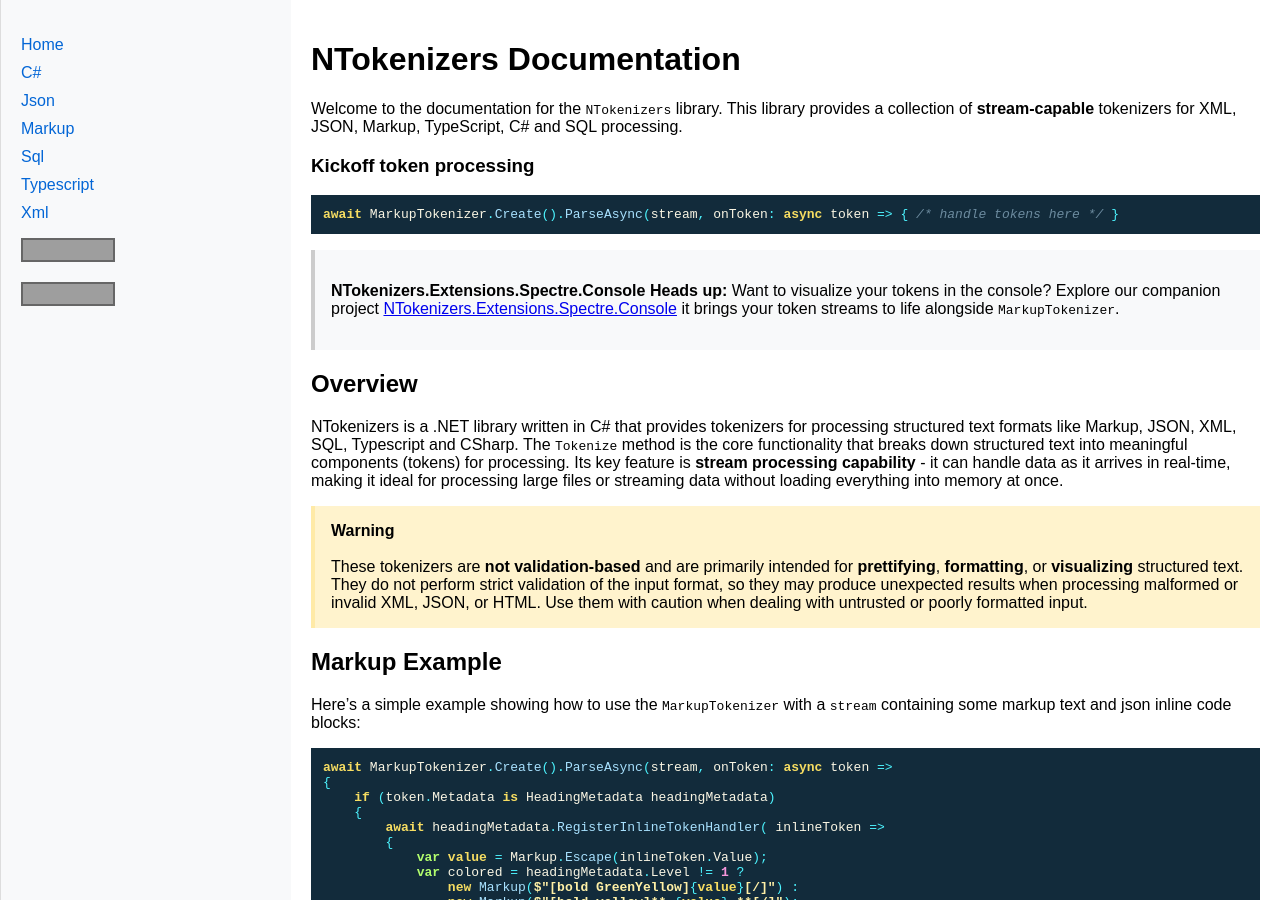
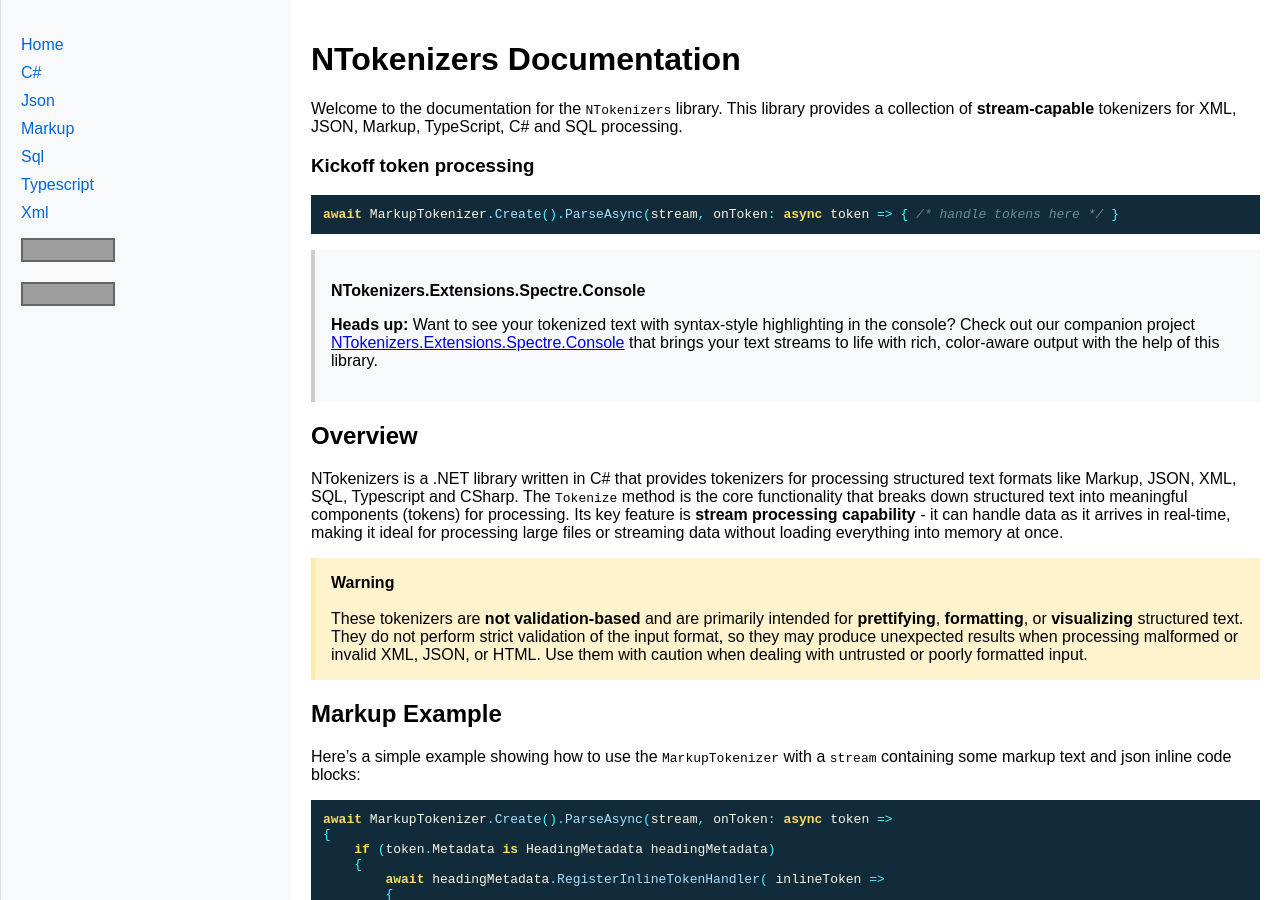
Before and after one commit to crwsolutions/ntokenizers, a Jekyll site: the page built from docs/index.md, in a window 1280 px wide and 900 px high. Built offline with Jekyll 4.4.1, drawn with Linux system fonts in a browser that asks for light colours; grey boxes are pictures that could not be loaded.

Commit message:
index.md: rephrase Heads up

````diff
--- a/docs/index.md
+++ b/docs/index.md
@@ -14,7 +14,8 @@ await MarkupTokenizer.Create().ParseAsync(stream, onToken: async token => { /* h
 ```
 
 > **NTokenizers.Extensions.Spectre.Console**
-> **Heads up:** Want to visualize your tokens in the console? Explore our companion project [NTokenizers.Extensions.Spectre.Console](https://crwsolutions.github.io/NTokenizers.Extensions.Spectre.Console/) it brings your token streams to life alongside `MarkupTokenizer`.
+>
+> **Heads up:** Want to see your tokenized text with syntax-style highlighting in the console? Check out our companion project [NTokenizers.Extensions.Spectre.Console](https://crwsolutions.github.io/NTokenizers.Extensions.Spectre.Console/) that brings your text streams to life with rich, color-aware output with the help of this library.
 
 ## Overview
 
````
